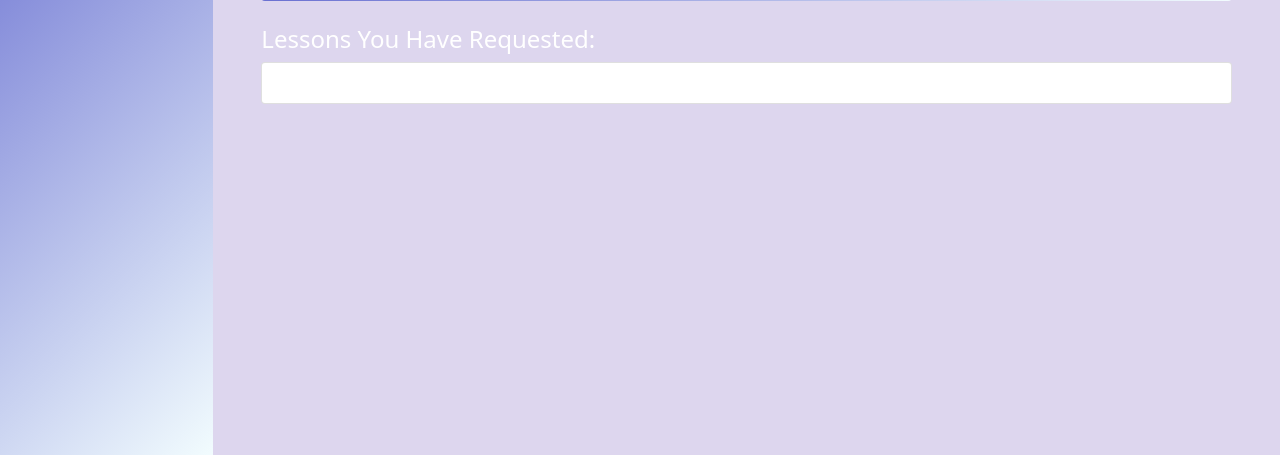
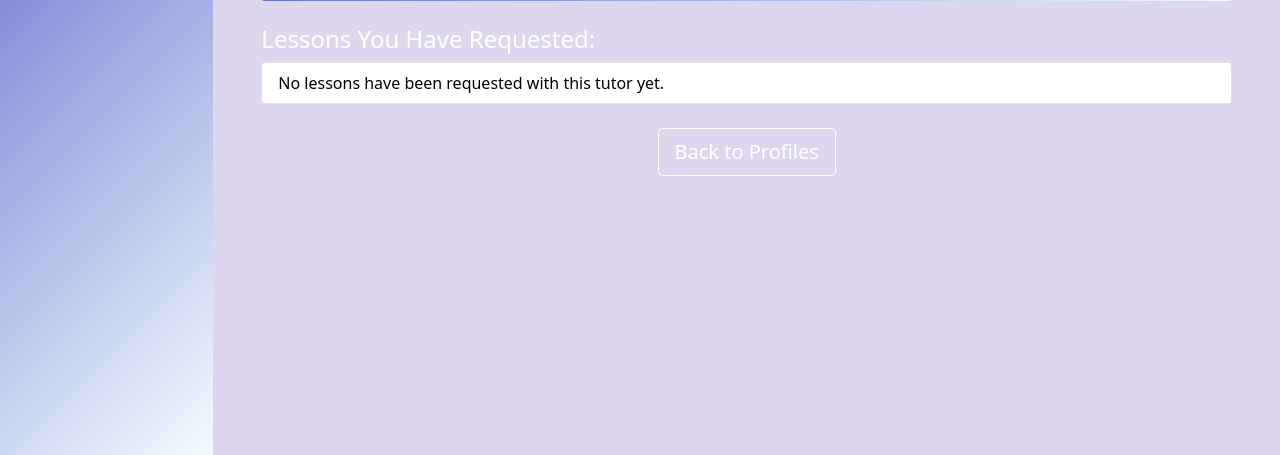
Before and after one commit to arhamzahid23571113/Team-Aardvark, a Django app: template tutorials/templates/tutor_more_info.html in a window 1280 px wide. Shown: the part 401-856 px from the top of the page. Run offline with Django 3.2, Linux system fonts and the light colour scheme; the template is opened without the code that fills it, so the values that code supplies are empty; some libraries are stand-ins or nearby versions.

Commit message:
fix button redirection

```diff
--- a/tutorials/templates/tutor_more_info.html
+++ b/tutorials/templates/tutor_more_info.html
@@ -20,7 +20,7 @@
     <h4 class="text-white font-weight-bold">Lessons You Have Requested:</h4>
     <ul class="list-group bg-transparent">
       {% for lesson in lessons %}
-      <li class="list-group-item bg-dark-purple text-white">
+      <li class="list-group-item bg-dark-purple text-black">
         <strong>Topic:</strong> {{ lesson.requested_topic }} <br>
         <strong>Frequency:</strong> {{ lesson.requested_frequency }} <br>
         <strong>Duration:</strong> {{ lesson.requested_duration }} minutes <br>
@@ -30,11 +30,16 @@
         <strong>Additional Notes:</strong> {{ lesson.additional_notes|default:"None" }}
       </li>
       {% empty %}
-      <li class="list-group-item bg-dark-purple text-white">
+      <li class="list-group-item bg-dark-purple text-black">
         No lessons have been requested with this tutor yet.
       </li>
       {% endfor %}
     </ul>
   </div>
+
+  <!-- Back Button -->
+  <div class="text-center mt-4">
+    <a href="{% url 'my_tutor_profile' %}" class="btn btn-outline-light btn-lg">Back to Profiles</a>
+  </div>
 </div>
 {% endblock %}
--- a/tutorials/views.py
+++ b/tutorials/views.py
@@ -387,14 +387,14 @@ def all_student_profiles(request):
 
 @login_required
 def view_tutor_profile(request, tutor_id):
-    # Fetch a specific tutor by ID
+    # Fetch a specific tutor by ID FOR ADMIN
     tutor = get_object_or_404(User, id=tutor_id, role='tutor')
     return render(request, 'view_tutor_profile.html', {'tutor': tutor})
 
 
 @login_required
 def edit_tutor_profile(request, tutor_id):
-    # Fetch a specific tutor by ID
+    # Fetch a specific tutor by ID FOR ADMIN
     tutor = get_object_or_404(User, id=tutor_id, role='tutor')
     if request.method == 'POST':
         # Handle the form submission for editing tutor details (e.g., expertise)
@@ -407,7 +407,7 @@ def edit_tutor_profile(request, tutor_id):
 
 @login_required
 def tutor_more_info(request, tutor_id):
-    # Ensure only students can access this page
+    # Ensure only students can access this page FOR STUDENTS
     if request.user.role != 'student':
         return redirect('dashboard')
 
```
